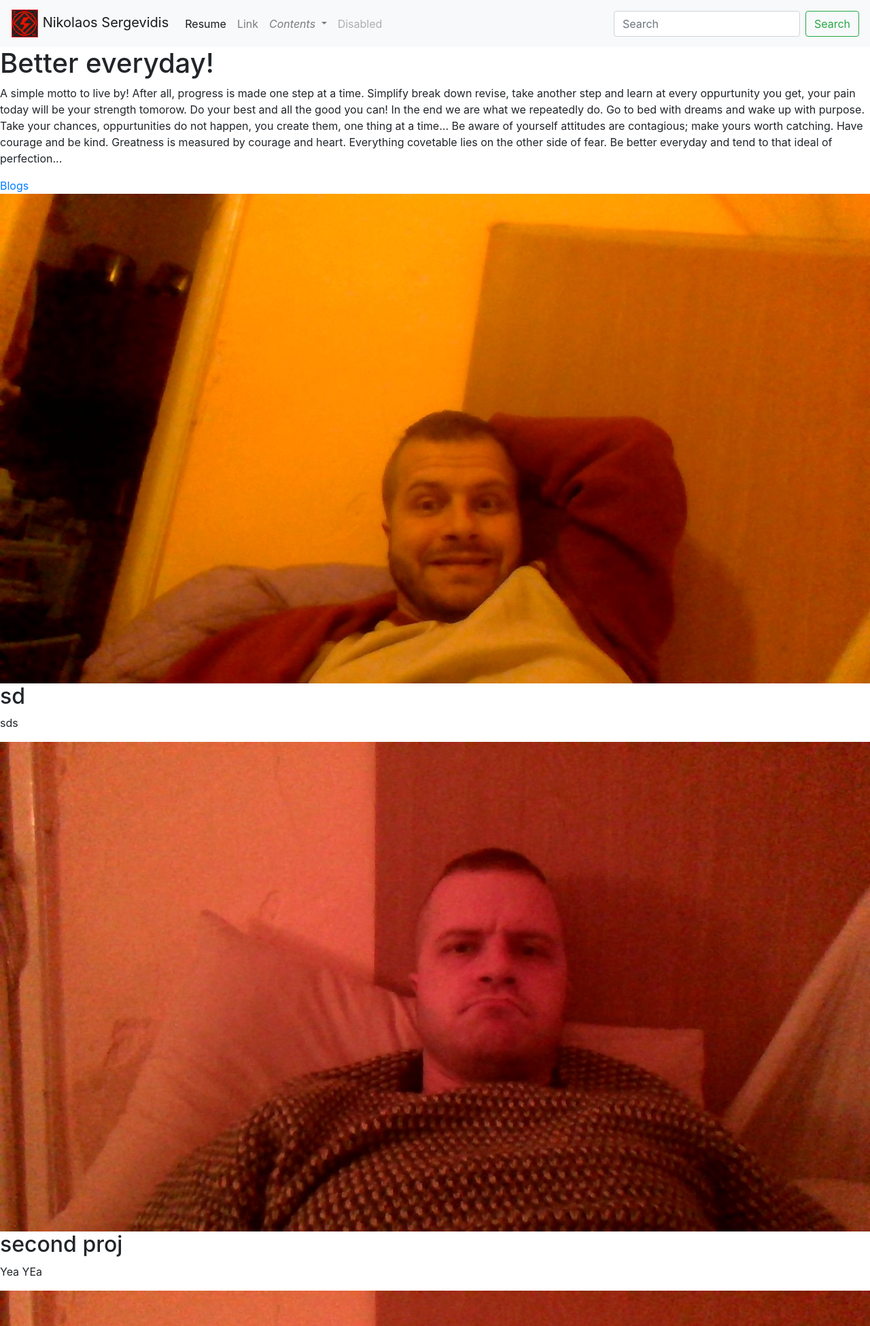
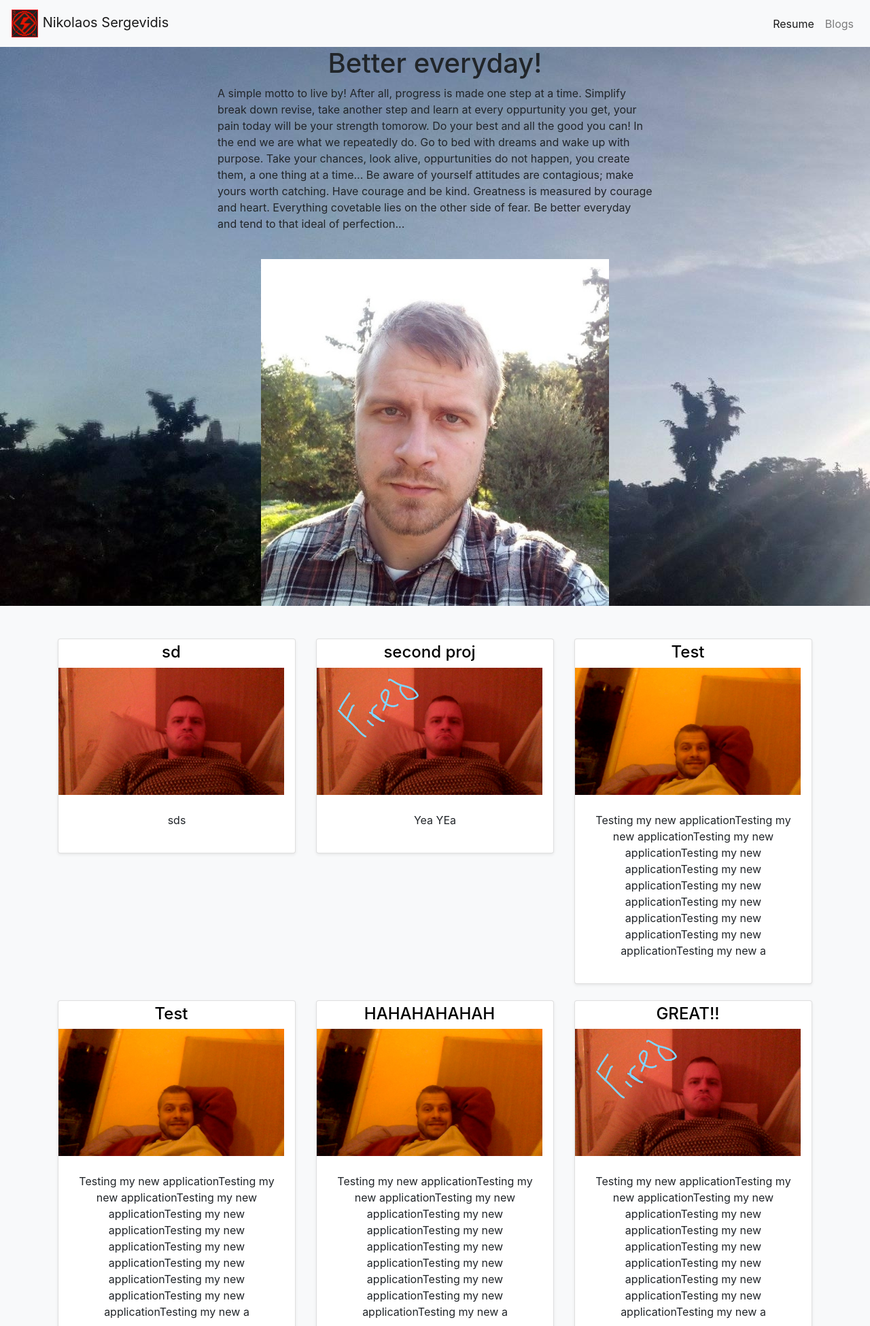
Before and after one commit to NikolaosSerge/Django3-learning, a Django app: page / in a window 1280 px wide. Shown: the top 1950 px of the page at 68% size. Run offline with Django 3.2, Linux system fonts and the light colour scheme; data comes from the database, SQL or seed files in the repository; both versions use the stored data as it was after the commit; some libraries are stand-ins or nearby versions.

Commit message:
Day 3 styling my portofolio!

```diff
--- /dev/null
+++ b/portofolio/static/portofolio/style.css
@@ -0,0 +1,7 @@
+
+body {
+    background: lightblue url("images/background.jpg") no-repeat;
+}
+section h4 {
+  color: black
+}
--- a/portofolio/templates/portofolio/base.html
+++ b/portofolio/templates/portofolio/base.html
@@ -8,48 +8,30 @@
 
     <!-- Bootstrap CSS -->
     <link rel="stylesheet" href="https://stackpath.bootstrapcdn.com/bootstrap/4.4.1/css/bootstrap.min.css" integrity="sha384-Vkoo8x4CGsO3+Hhxv8T/Q5PaXtkKtu6ug5TOeNV6gBiFeWPGFN9MuhOf23Q9Ifjh" crossorigin="anonymous">
-    <link rel="icon" type="image/png" href="{% static "portofolio/logo.png" %}">
+    <!-- personal CSS -->
+    <link rel="stylesheet" type="text/css" href="{% static 'portofolio/style.css' %}">
+
+    <link rel="icon" type="image/png" href="{% static "portofolio/images/logo.png" %}">
     <title>{% block title %}{% endblock %}</title>
   </head>
   <body>
     <nav class="navbar navbar-expand-lg navbar-light bg-light">
-      <a class="navbar-brand" href="{% url 'home' %}"> <img src="{% static "portofolio/logo.png" %}"> Nikolaos Sergevidis</a>
+      <a class="navbar-brand" href="{% url 'home' %}"> <img src="{% static "portofolio/images/logo.png" %}"> Nikolaos Sergevidis</a>
       <button class="navbar-toggler" type="button" data-toggle="collapse" data-target="#navbarSupportedContent" aria-controls="navbarSupportedContent" aria-expanded="false" aria-label="Toggle navigation">
         <span class="navbar-toggler-icon"></span>
       </button>
 
       <div class="collapse navbar-collapse" id="navbarSupportedContent">
-        <ul class="navbar-nav mr-auto">
+        <ul class="navbar-nav ml-auto">
+
           <li class="nav-item active">
-
             <a class="nav-link" href="{% static 'portofolio/Nikolaos_Sergevidis_cv.pdf' %}">Resume <span class="sr-only">(current)</span></a>
           </li>
-          <li class="nav-item">
-            <a class="nav-link" href="#">Link</a>
+          <li class="nav-item inacttive">
+            <a class="nav-link" href="{% url 'blog:all_blogs' %}">Blogs</a>
           </li>
-          <li class="nav-item dropdown">
-            <a class="nav-link dropdown-toggle" href="#" id="navbarDropdown" role="button" data-toggle="dropdown" aria-haspopup="true" aria-expanded="false">
-              <i> Contents </i>
-            </a>
-            <div class="dropdown-menu" aria-labelledby="navbarDropdown">
-              {% for blog in blogs %}
-                <a class="dropdown-item" href="{% url 'blog:detail' blog.id %}">{{ blog.title }}</a>
-              {% endfor %}
-              <div class="dropdown-divider" ></div>
-              {% for blog in blogs %}
-                <a class="dropdown-item" href="{% url 'blog:detail' blog.id %}">{{ blog.title }}</a>
-              {% endfor %}
-              <a class="dropdown-item" href="#">Something else here</a>
-            </div>
-          </li>
-          <li class="nav-item">
-            <a class="nav-link disabled" href="#" tabindex="-1" aria-disabled="true">Disabled</a>
-          </li>
+
         </ul>
-        <form class="form-inline my-2 my-lg-0">
-          <input class="form-control mr-sm-2" type="search" placeholder="Search" aria-label="Search">
-          <button class="btn btn-outline-success my-2 my-sm-0" type="submit">Search</button>
-        </form>
       </div>
     </nav>
     {% block content %}{% endblock %}
--- a/portofolio/templates/portofolio/index.html
+++ b/portofolio/templates/portofolio/index.html
@@ -1,34 +1,51 @@
 {% extends 'portofolio/base.html' %}
 {% block title %}N.S_Portofolio{% endblock %}
 {% block content %}
-    <h1> Better everyday! </h1>
-    <p>
+    <h1 class="text-center"> Better everyday! </h1>
+    <center>
+      <p class="text-left" style="width: 40rem;">
         A simple motto to live by! After all, progress is made one step at a time.
         Simplify break down revise, take another step and learn at every oppurtunity
         you get, your pain today will be your strength tomorow. Do your best and all the
         good you can! In the end we are what we repeatedly do. Go to bed with dreams
-      and wake up with purpose. Take your chances, oppurtunities do not happen,
-      you create them, one thing at a time... Be aware of yourself attitudes are
+        and wake up with purpose. Take your chances, look alive, oppurtunities do not happen,
+        you create them, a one thing at a time... Be aware of yourself attitudes are
         contagious; make yours worth catching. Have courage and be kind. Greatness
         is measured by courage and heart. Everything covetable lies on the other
         side of fear. Be better everyday and tend to that ideal of perfection...
       </p>
 
-    <a href="{% url 'blog:all_blogs' %}">Blogs</a>
     <br>
     {% load static %}
-    <img src="{% static 'portofolio/mypic.jpg' %}">
+    <img class="img" src="{% static 'portofolio/images/front.jpg' %}" width="40%" height="40%">
     <br>
 
+    <div class="album py-5 bg-light">
+        <div class="container">
+
+          <div class="row">
             {% for project in projects %}
 
-      <h2>{{ project.title }}</h2>
-      <p>{{ project.description }}</p>
-      <img src="{{ project.image.url }}" alt="">
-      {% if project.url %}
-        <br>
-        <a href="{{ project.url }}">Link</a>
-      {% endif %}
+            <div class="col-md-4">
+              <div class="card mb-4 shadow-sm">
+                <a class="navbar-brand" href="{% url 'home' %}">
+                <section>
+                  <h4>{{ project.title }}</h4>
+                </section>
+                <img src="{{ project.image.url }}" alt="" width="100%" height="100%">
+                </a>
+                <div class="card-body">
+                  <p class="card-text">{{ project.description }}</p>
+                  <div class="d-flex justify-content-between align-items-center">
+                  </div>
+                </div>
+              </div>
+            </div>
 
               {% endfor %}
+          </div>
+
+        </div>
+    </div>
+    </center>
 {% endblock %}
--- a/portofolio/views.py
+++ b/portofolio/views.py
@@ -1,5 +1,6 @@
 from django.shortcuts import render, get_object_or_404
 from .models import Project
+
 
 
 def HomePage(request):
```
Also changed, not shown: db.sqlite3, media/portofolio/images/WIN_20200302_22_55_35_Pro_LI_QzVIpMG.jpg (added), media/portofolio/images/WIN_20200316_20_53_38_Pro.jpg (renamed from portofolio/static/portofolio/mypic.jpg), media/portofolio/images/WIN_20200316_20_53_38_Pro_1MVveMd.jpg (added), media/portofolio/images/WIN_20200316_20_53_38_Pro_7iIF4J8.jpg (added), portofolio/static/portofolio/images/background.gif (added), portofolio/static/portofolio/images/background.jpg (added), portofolio/static/portofolio/images/front.jpg (added), portofolio/static/portofolio/images/logo.png (renamed from portofolio/static/portofolio/logo.png), portofolio/static/portofolio/images/mypic.jpg (added). Lines whose indentation alone changed are shown as unchanged.
